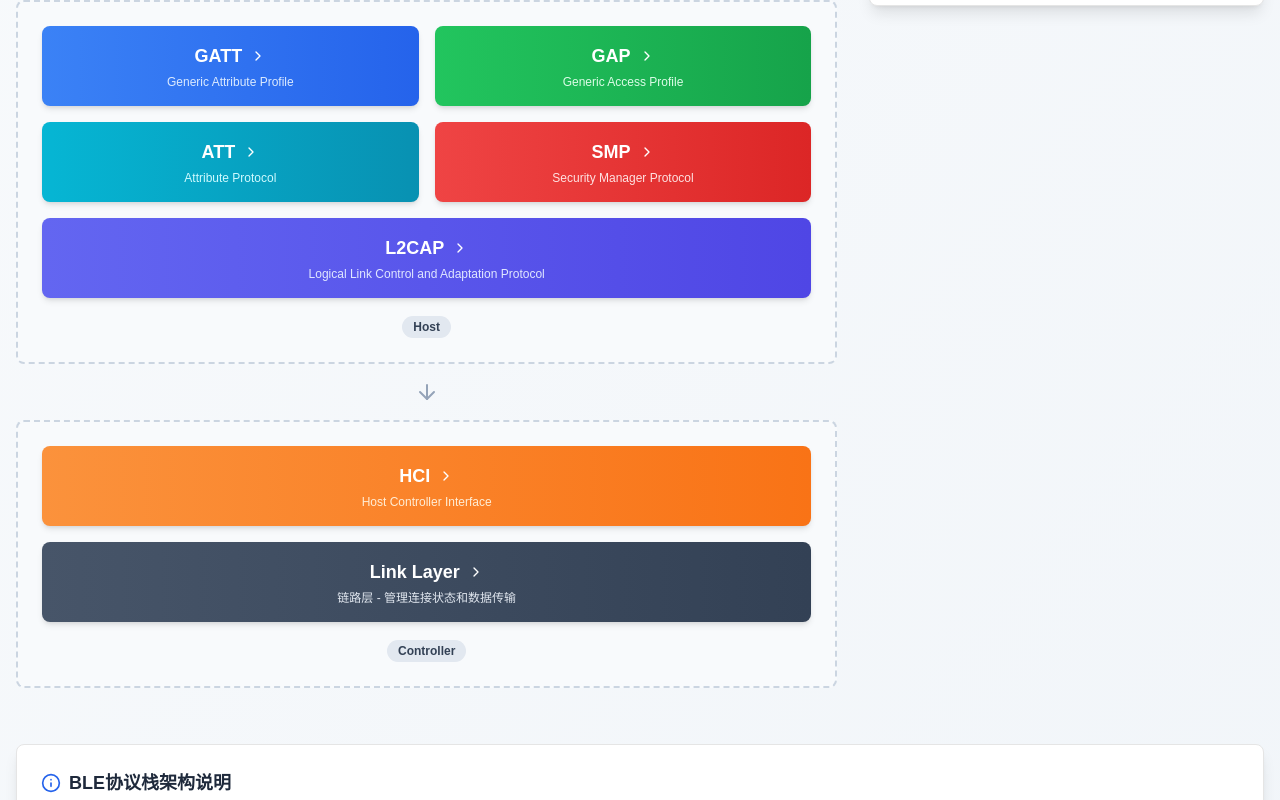
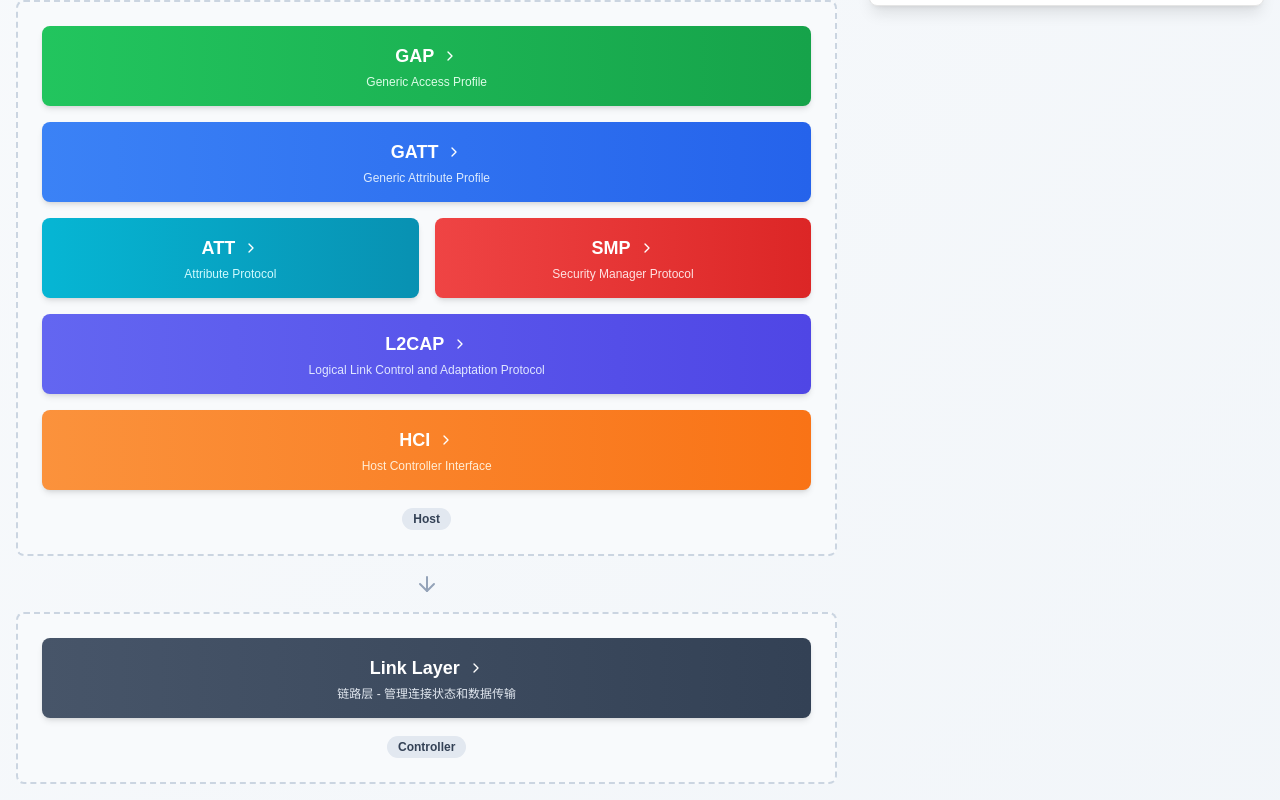
Before and after one commit to lychjck/ble-protocol-stack, a React (Vite) app: page / in a window 1280 px wide. Shown: the part 480-1280 px from the top of the page. Built offline with nearby package versions, Linux system fonts and the light colour scheme.

Commit message:
refactor(protocol-stack): 重构BLE协议栈展示布局
调整协议栈组件结构，将GAP层独立显示并优化各层级的排列顺序
移除未使用的状态和导入项，简化代码结构

```diff
--- a/src/App.tsx
+++ b/src/App.tsx
@@ -1,17 +1,14 @@
 import { useState } from 'react';
 import { Card, CardContent, CardDescription, CardHeader, CardTitle } from '@/components/ui/card';
-import { Button } from '@/components/ui/button';
 import { Badge } from '@/components/ui/badge';
 import { Tabs, TabsContent, TabsList, TabsTrigger } from '@/components/ui/tabs';
-import { Accordion, AccordionContent, AccordionItem, AccordionTrigger } from '@/components/ui/accordion';
-import { ChevronDown, ChevronRight, Layers, Command, Package, Info } from 'lucide-react';
-import { BLE_LAYERS, BLELayer } from './types/ble-stack';
+import { ChevronDown, ChevronRight, Layers, Command, Package } from 'lucide-react';
+import { BLE_LAYERS } from './types/ble-stack';
 import { LayerDetail } from './components/layer-detail';
 import { ProtocolStackOverview } from './components/protocol-stack-overview';
 import { PacketVisualization } from './components/packet-visualization';
 
 function App() {
-  const [selectedLayer, setSelectedLayer] = useState<BLELayer | null>(null);
   const [expandedLayers, setExpandedLayers] = useState<Set<string>>(new Set());
 
   const toggleLayerExpansion = (layerId: string) => {
--- a/src/components/protocol-stack-overview.tsx
+++ b/src/components/protocol-stack-overview.tsx
@@ -100,6 +100,8 @@
         {/* 协议栈架构图 */}
         <div className="lg:col-span-2">
 
+
+
           {/* 应用层 */}
           <div className="mb-4">
             <Card
@@ -120,13 +122,26 @@
             <ArrowDown className="h-6 w-6 text-slate-400" />
           </div>
 
+
+
           {/* Host层 */}
           <div className="mb-4">
             <div className="bg-slate-50 border-2 border-dashed border-slate-300 rounded-lg p-6">
               <div className="space-y-4">
-
-                {/* GATT和GAP并行 */}
-                <div className="grid grid-cols-1 md:grid-cols-2 gap-4">
+                <Card
+                    className="bg-gradient-to-r from-green-500 to-green-600 text-white border-0 shadow-md cursor-pointer hover:shadow-lg transition-all duration-200 hover:scale-105"
+                    onClick={() => handleLayerClick(getLayerById('gap')!)}
+                  >
+                    <CardContent className="p-4 text-center">
+                      <div className="flex items-center justify-center gap-2">
+                        <h4 className="text-lg font-bold">GAP</h4>
+                        <ChevronRight className="h-4 w-4" />
+                      </div>
+                      <p className="text-green-100 text-xs mt-1">Generic Access Profile</p>
+                    </CardContent>
+                  </Card>
+                {/* GATT、GAP、ATT三列并行 */}
+                <div className="grid grid-cols-1 md:grid-cols-1 gap-4">
                   <Card
                     className="bg-gradient-to-r from-blue-500 to-blue-600 text-white border-0 shadow-md cursor-pointer hover:shadow-lg transition-all duration-200 hover:scale-105"
                     onClick={() => handleLayerClick(getLayerById('gatt')!)}
@@ -140,21 +155,9 @@
                     </CardContent>
                   </Card>
 
-                  <Card
-                    className="bg-gradient-to-r from-green-500 to-green-600 text-white border-0 shadow-md cursor-pointer hover:shadow-lg transition-all duration-200 hover:scale-105"
-                    onClick={() => handleLayerClick(getLayerById('gap')!)}
-                  >
-                    <CardContent className="p-4 text-center">
-                      <div className="flex items-center justify-center gap-2">
-                        <h4 className="text-lg font-bold">GAP</h4>
-                        <ChevronRight className="h-4 w-4" />
-                      </div>
-                      <p className="text-green-100 text-xs mt-1">Generic Access Profile</p>
-                    </CardContent>
-                  </Card>
                 </div>
 
-                {/* ATT和SMP并行 */}
+                {/* SMP和ATT并行 */}
                 <div className="grid grid-cols-1 md:grid-cols-2 gap-4">
                   <Card
                     className="bg-gradient-to-r from-cyan-500 to-cyan-600 text-white border-0 shadow-md cursor-pointer hover:shadow-lg transition-all duration-200 hover:scale-105"
@@ -168,7 +171,6 @@
                       <p className="text-cyan-100 text-xs mt-1">Attribute Protocol</p>
                     </CardContent>
                   </Card>
-
                   <Card
                     className="bg-gradient-to-r from-red-500 to-red-600 text-white border-0 shadow-md cursor-pointer hover:shadow-lg transition-all duration-200 hover:scale-105"
                     onClick={() => handleLayerClick(getLayerById('smp')!)}
@@ -181,9 +183,11 @@
                       <p className="text-red-100 text-xs mt-1">Security Manager Protocol</p>
                     </CardContent>
                   </Card>
+
+
                 </div>
 
-                {/* L2CAP */}
+                <div>
                   <Card
                     className="bg-gradient-to-r from-indigo-500 to-indigo-600 text-white border-0 shadow-md cursor-pointer hover:shadow-lg transition-all duration-200 hover:scale-105"
                     onClick={() => handleLayerClick(getLayerById('l2cap')!)}
@@ -198,21 +202,6 @@
                   </Card>
                 </div>
 
-              <div className="text-center mt-4">
-                <Badge variant="secondary" className="bg-slate-200 text-slate-700">Host</Badge>
-              </div>
-            </div>
-          </div>
-
-          <div className="flex justify-center mb-4">
-            <ArrowDown className="h-6 w-6 text-slate-400" />
-          </div>
-
-          {/* Controller层 */}
-          <div className="mb-6">
-            <div className="bg-slate-50 border-2 border-dashed border-slate-300 rounded-lg p-6">
-              <div className="space-y-4">
-
                 {/* HCI */}
                 <Card
                   className="bg-gradient-to-r from-orange-400 to-orange-500 text-white border-0 shadow-md cursor-pointer hover:shadow-lg transition-all duration-200 hover:scale-105"
@@ -226,6 +215,23 @@
                     <p className="text-orange-100 text-xs mt-1">Host Controller Interface</p>
                   </CardContent>
                 </Card>
+              </div>
+
+              <div className="text-center mt-4">
+                <Badge variant="secondary" className="bg-slate-200 text-slate-700">Host</Badge>
+              </div>
+            </div>
+
+          </div>
+
+          <div className="flex justify-center mb-4">
+            <ArrowDown className="h-6 w-6 text-slate-400" />
+          </div>
+
+          {/* Controller层 */}
+          <div className="mb-6">
+            <div className="bg-slate-50 border-2 border-dashed border-slate-300 rounded-lg p-6">
+              <div className="space-y-4">
 
                 {/* Link Layer */}
                 <Card
```
Lines whose indentation alone changed are shown as unchanged.
